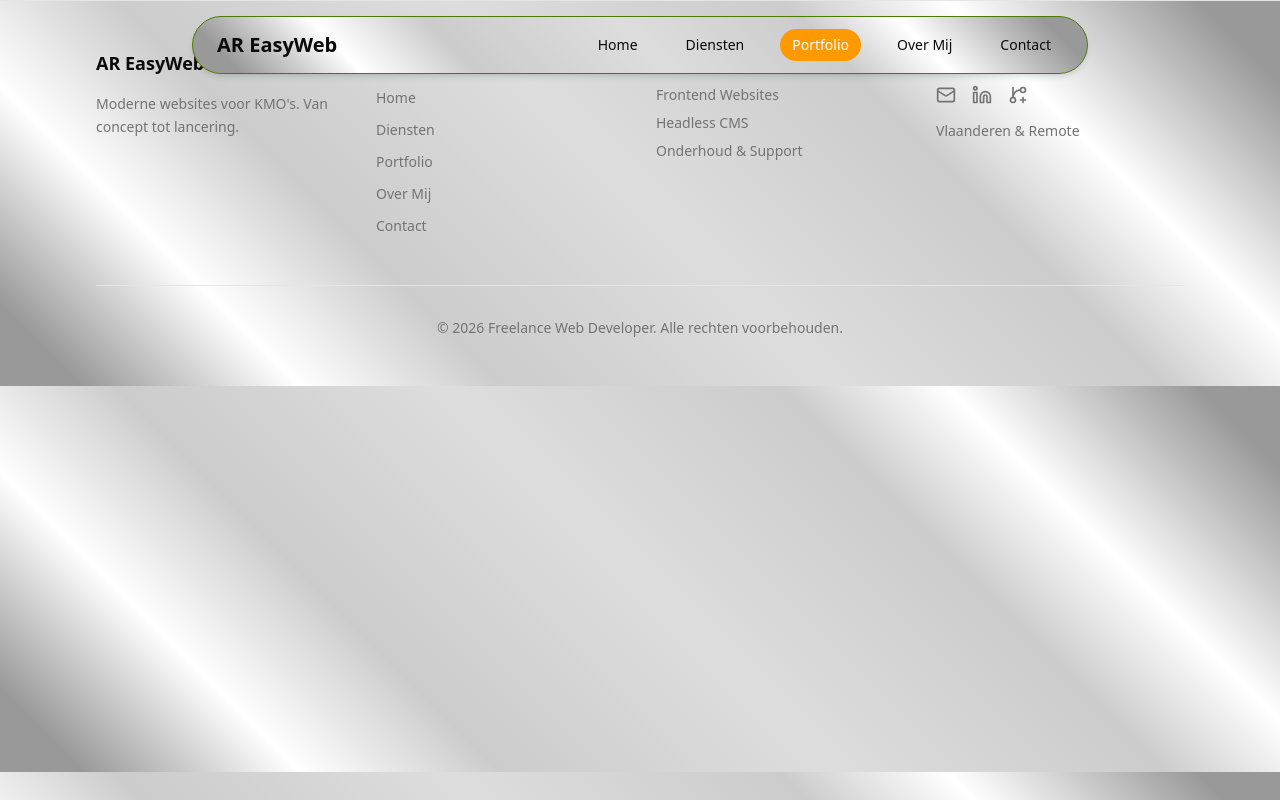
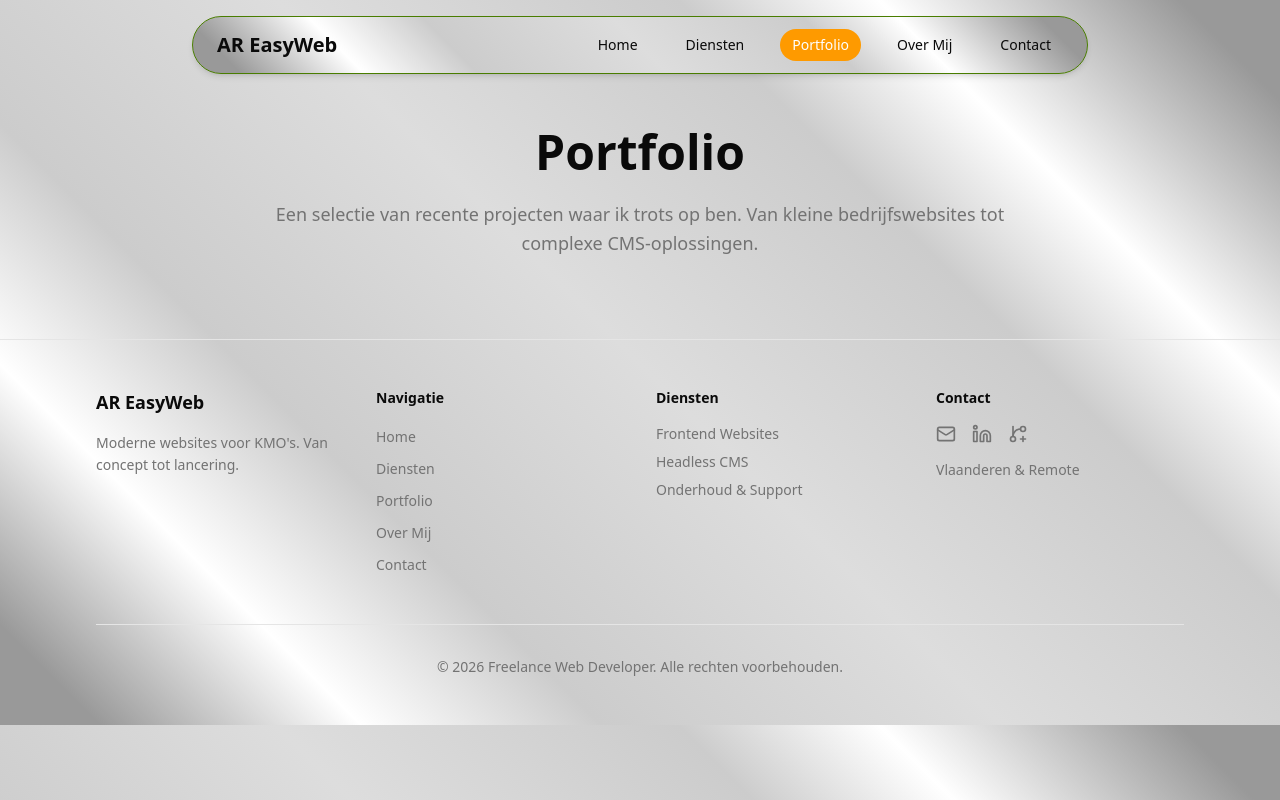
Before and after one commit to RAlmanzo/ar_easyweb, a Next.js app: page /portfolio in a window 1280 px wide. Built offline with nearby package versions, Linux system fonts and the light colour scheme.

Commit message:
Create heading for portfoliopage  and import motion for animations

```diff
--- a/src/app/portfolio/page.tsx
+++ b/src/app/portfolio/page.tsx
@@ -1,3 +1,5 @@
+import * as motion from "motion/react-client"
+
 export default function Portfolio() {
     const projects = [
         {
@@ -49,4 +51,23 @@ export default function Portfolio() {
             tags: ["Next.js", "Strapi", "Member Portal"],
         },
     ]
+
+    return (
+        <section className="pt-32 pb-20 px-4 sm:px-6 lg:px-8">
+            <div className="max-w-7xl mx-auto">
+                <motion.div
+                    initial={{ opacity: 0, y: 20 }}
+                    animate={{ opacity: 1, y: 0 }}
+                    transition={{ duration: 0.6 }}
+                    className="text-center max-w-3xl mx-auto"
+                >
+                    <h1 className="text-4xl sm:text-5xl font-bold text-foreground mb-6 text-balance">Portfolio</h1>
+                    <p className="text-lg text-muted-foreground leading-relaxed text-pretty">
+                        Een selectie van recente projecten waar ik trots op ben. Van kleine bedrijfswebsites tot complexe
+                        CMS-oplossingen.
+                    </p>
+                </motion.div>
+            </div>
+        </section>
+    )
 }
```
